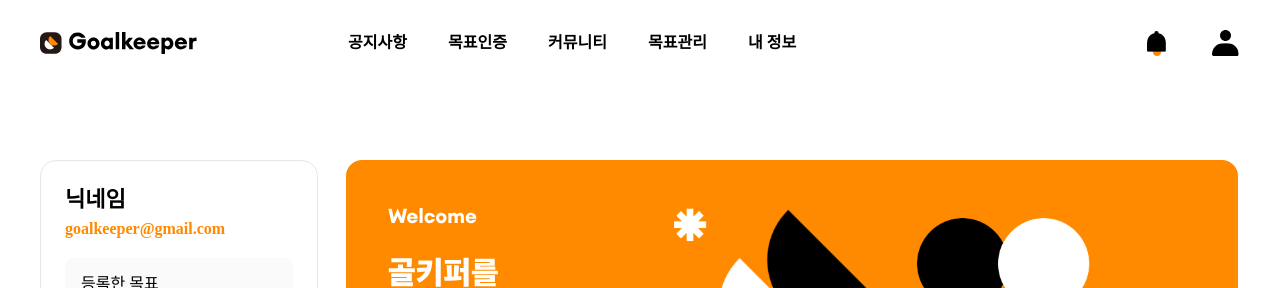
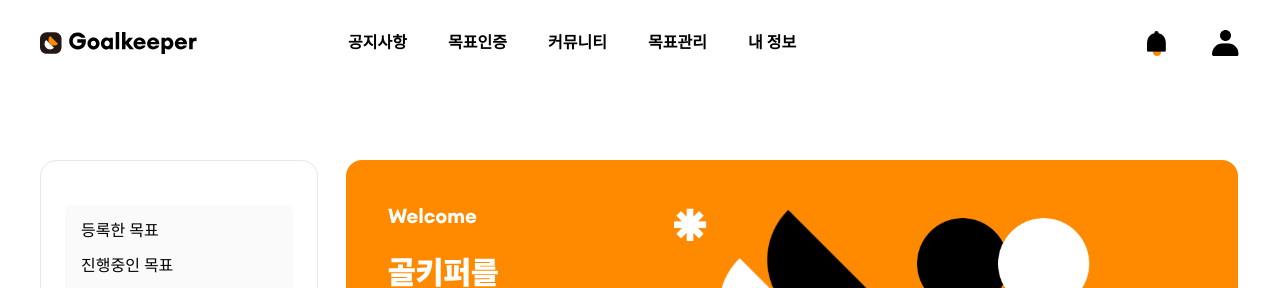
Before and after one commit to GoalKeeperV2-0/GoalKeeperV2-frontend, a React (Create React App) app: page / in a window 1280 px wide. Shown: the top 288 px of the page. Built offline with nearby package versions, Linux system fonts and the light colour scheme; no server answers; a web font is replaced by a local one.

Commit message:
feat : 유저 정보 api 연동

```diff
--- a/src/app.components/Aside/index.tsx
+++ b/src/app.components/Aside/index.tsx
@@ -14,6 +14,7 @@ import React from 'react';
 import { ReactComponent as BallIcon } from 'app.modules/assets/icons/ball/blackBall.svg';
 import { Link, useNavigate } from 'react-router-dom';
 import { useRecoilState } from 'recoil';
+import { getUserProfile } from 'app.modules/api/user';
 import OverviewTemplate from './OverviewTemplate';
 
 import SideBarButton from './SideBarButton';
@@ -21,6 +22,16 @@ import SideBarButton from './SideBarButton';
 function Aside() {
 	const [modal, setModal] = useRecoilState(modalState);
 	const { data: userStatisticsData } = useQuery(['user', 'statistics'], getUserStatistics, {
+		select: (res) => res.data.data,
+		onSuccess: (res) => {
+			console.log(res);
+		},
+		onError: (error) => {
+			console.log(error);
+		},
+	});
+
+	const { data: user } = useQuery(['user'], getUserProfile, {
 		select: (res) => res.data.data,
 		onSuccess: (res) => {
 			console.log(res);
@@ -52,8 +63,8 @@ function Aside() {
 	return (
 		<aside className="h-fit min-w-[27.8rem] mr-[2.8rem] rounded-[1.6rem] w-[27.8rem] p-[2.4rem] border-[0.1rem] border-borderGray  bg-white space-y-[2rem]">
 			<div className="space-y-[0.4rem]">
-				<div className="pc:text-body6-pc ">닉네임</div>
-				<div className="pc:text-body2-pc text-primaryOrange-200 ">goalkeeper@gmail.com</div>
+				<div className="pc:text-body6-pc ">{user?.name}</div>
+				<div className="pc:text-body2-pc text-primaryOrange-200 ">{user?.email}</div>
 			</div>
 			<div className="space-y-[3rem]">
 				<OverviewTemplate title="">
--- /dev/null
+++ b/src/app.modules/api/user.ts
@@ -0,0 +1,7 @@
+import client from './client';
+
+export const getUserProfile = async () => {
+	const res = await client.get(`credential`);
+
+	return res;
+};
```
